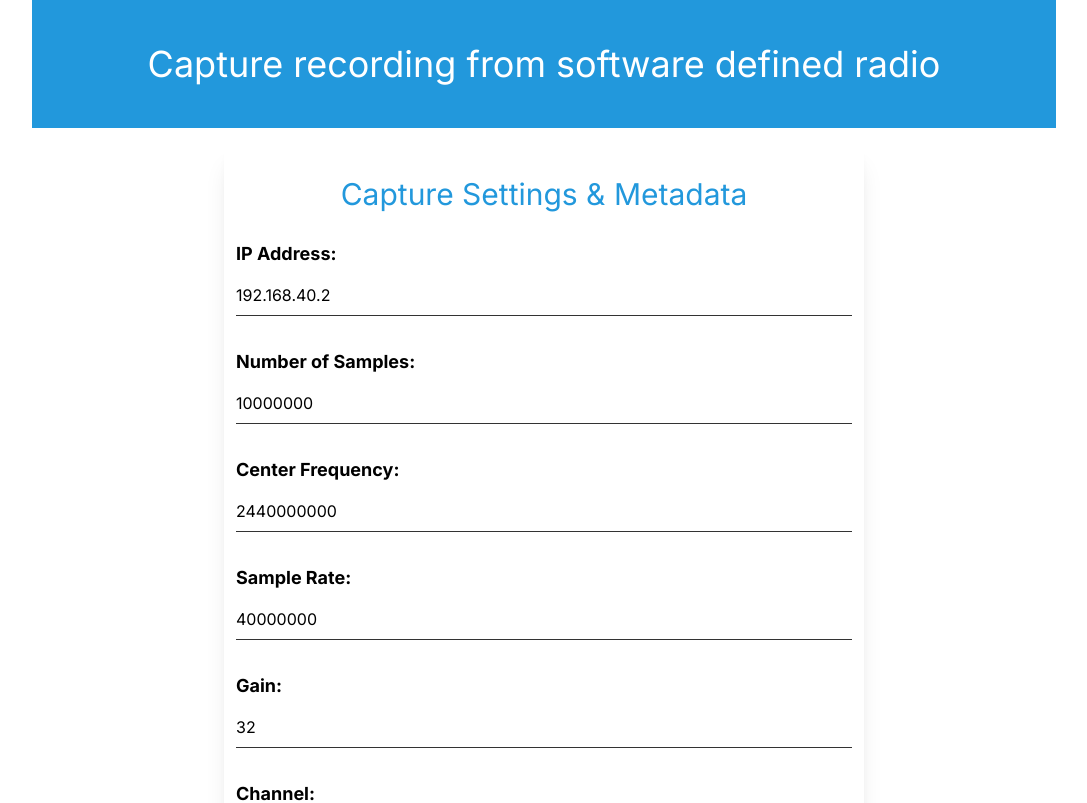
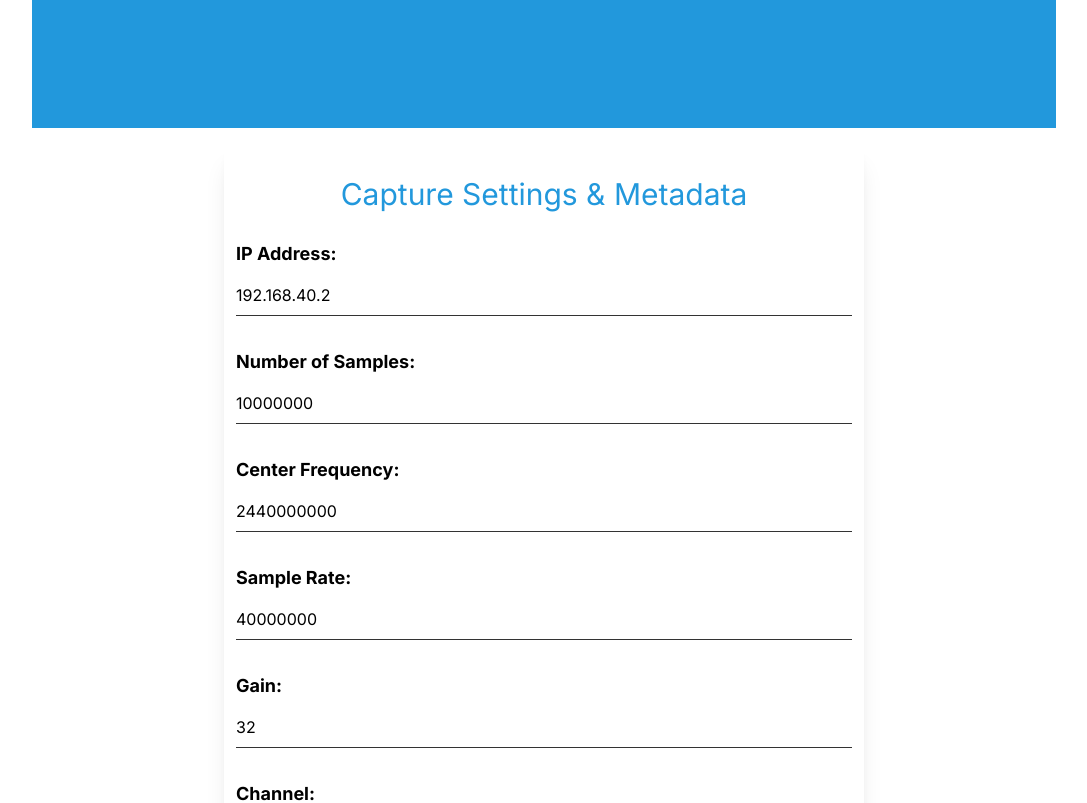
Before and after one commit to Subti/nextjs-web-curator, a Next.js app: page / in a window 1280 px wide. Shown: the top 803 px of the page, without its empty margins (96-1183 px from the left). Built offline with nearby package versions, Linux system fonts and the light colour scheme.

Commit message:
Add props to header

```diff
--- a/src/app/components/Header.tsx
+++ b/src/app/components/Header.tsx
@@ -6,12 +6,10 @@ import React from "react";
  * Represents the header section of the application.
  * Displays a title centered within a colored background.
  */
-const Header = () => {
+export default function Header(props: any) {
   return (
     <div className="text-4xl text-white flex relative w-4/5 h-32 bg-[#2298dc] justify-center items-center mb-4">
-      Capture recording from software defined radio
+      {props.title}
     </div>
   );
-};
-
-export default Header; // Exporting Header component
+}
```
